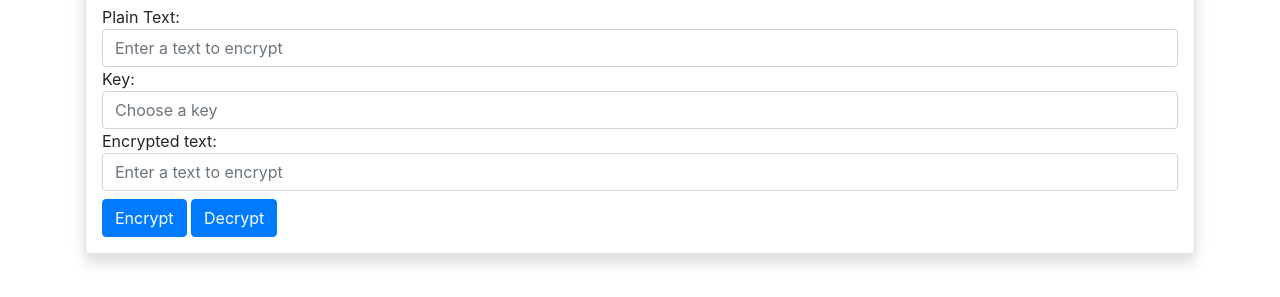
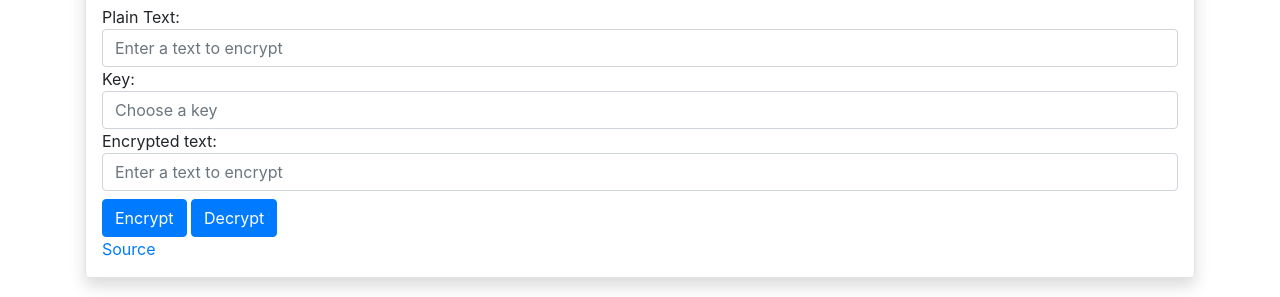
Before and after one commit to pSnehanshu/cs603_information_security_lab_assignment, a website: page index.html in a window 1280 px wide. Shown: the part 503-800 px from the top of the page. Drawn offline with Linux system fonts and the light colour scheme.

Commit message:
Added link to playfair library

```diff
--- a/index.html
+++ b/index.html
@@ -42,6 +42,8 @@
                 <button id="pf_enc_btn" class="btn btn-primary mt-2">Encrypt</button>
                 <button id="pf_denc_btn" class="btn btn-primary mt-2">Decrypt</button>
             </div>
+            <a href="http://www.npmjs.com/package/crypto-classic-playfair" target="_blank"
+                rel="noopener noreferrer">Source</a>
         </div>
 </body>
 
```
